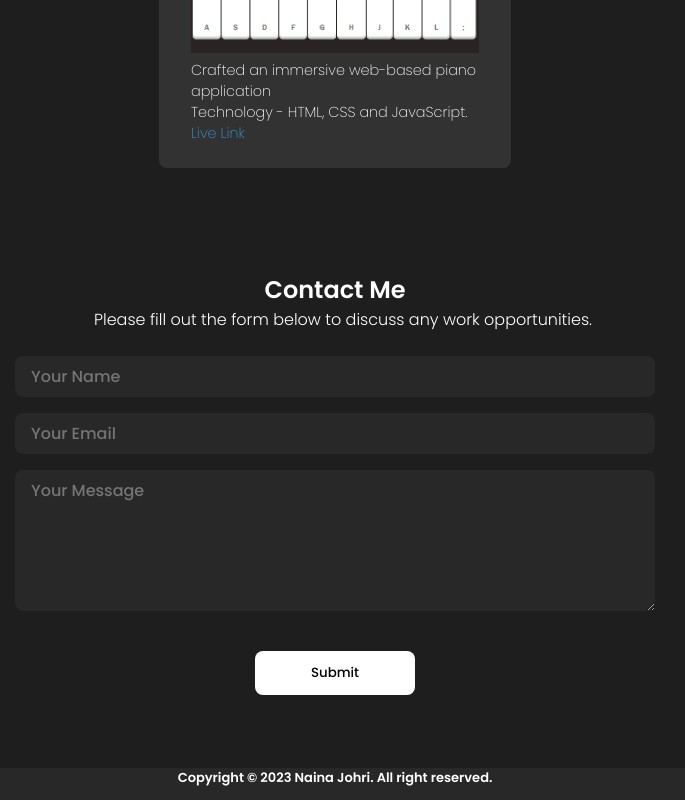
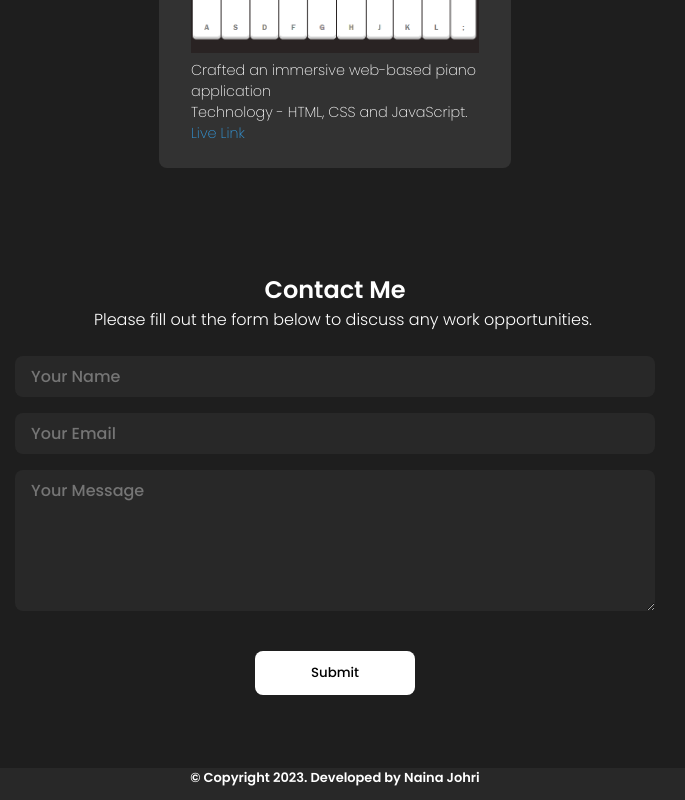
Before and after one commit to nainajohri95/Portfolio-Website, a React (Create React App) app: page / in a window 1280 px wide. Shown: the part 2845-3645 px from the top of the page, without its empty margins (305-990 px from the left). Built offline with nearby package versions, Linux system fonts and the light colour scheme.

Commit message:
in fotter copyright is added

```diff
--- a/src/components/Footer/Footer.js
+++ b/src/components/Footer/Footer.js
@@ -4,7 +4,7 @@ import "./Footer.css";
 const Footer = () => {
   return (
     <footer className="footer">
-      Copyright &#169; 2023 Naina Johri. All right reserved.
+      &#169; Copyright 2023. Developed by Naina Johri
     </footer>
   );
 };
```
